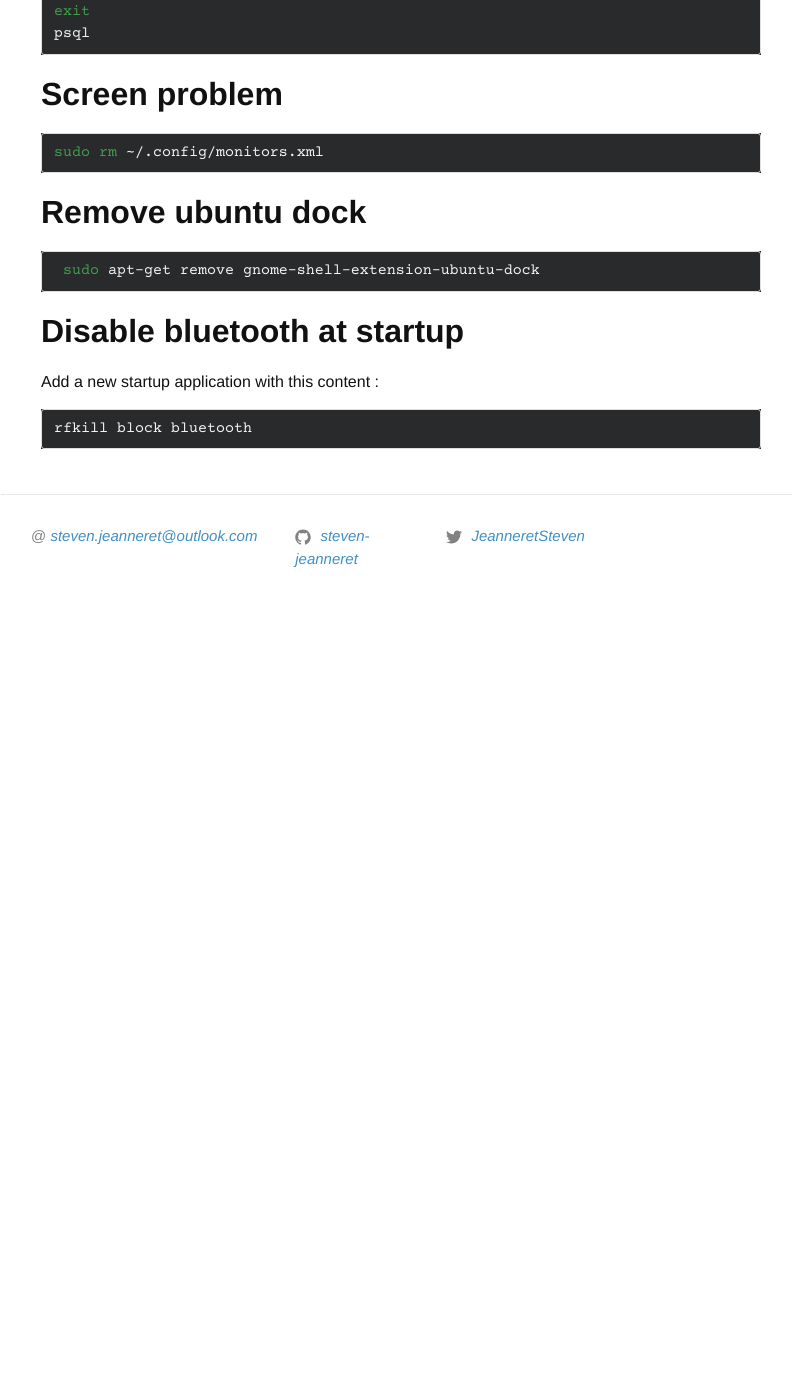
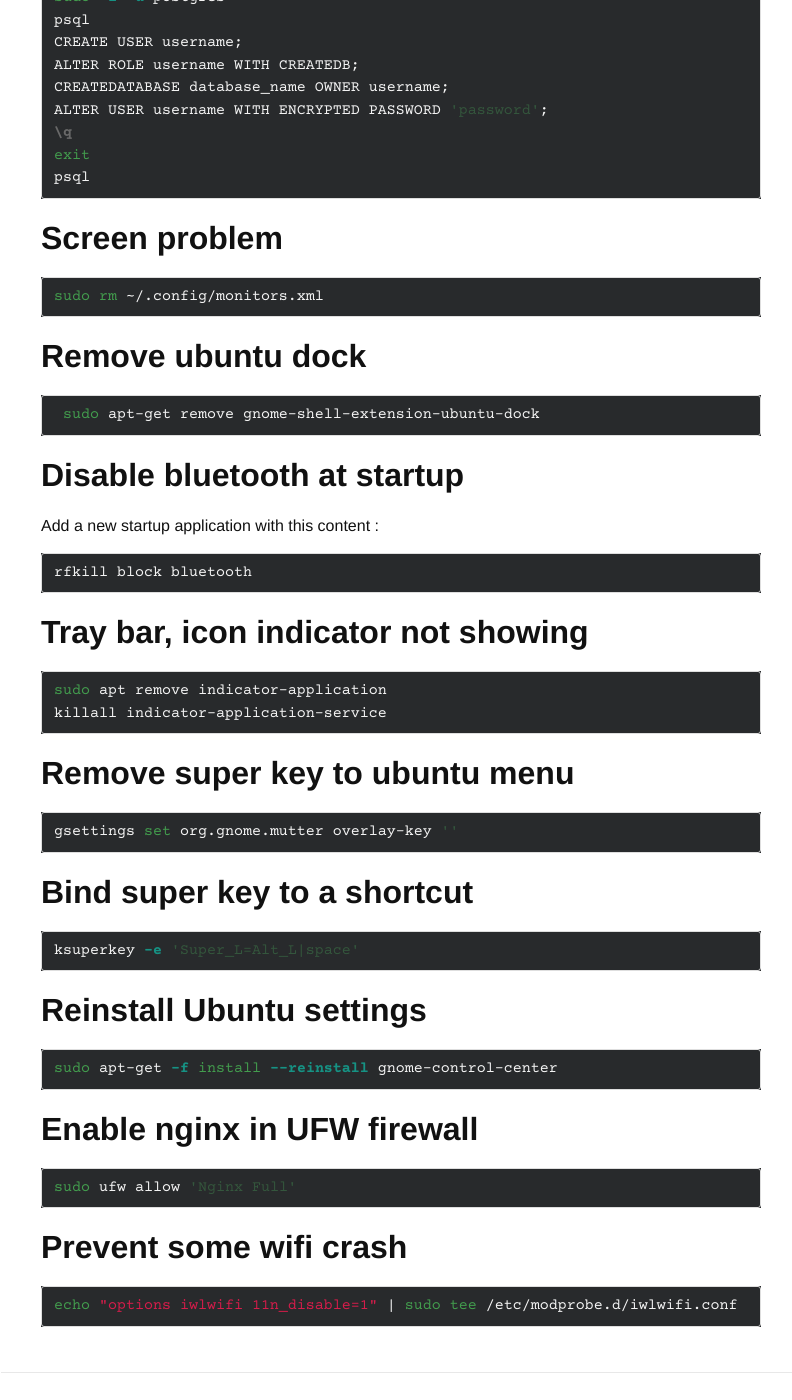
Before and after one commit to steven-jeanneret/steven-jeanneret.github.io, a Jekyll site: the page built from _posts/linux/2017-11-23-linux.md, in a window 1280 px wide and 1400 px high, scrolled down 3202 px. Shown: the whole window, without its empty margins (239-1031 px from the left). Built offline with Jekyll 4.4.1, drawn with Linux system fonts in a browser that asks for light colours; before the commit the page ends 3832 px from its top, so only the background shows below that; some of the changed text lies outside the part shown.

Commit message:
ajout dans linux

````diff
--- a/_posts/linux/2017-11-23-linux.md
+++ b/_posts/linux/2017-11-23-linux.md
@@ -21,6 +21,12 @@ category: linux
 - [Screen problem](#screen-problem)
 - [Remove ubuntu dock](#remove-ubuntu-dock)
 - [Disable bluetooth at startup](#disable-bluetooth-at-startup)
+- [Tray bar, icon indicator not showing](#tray-bar-icon-indicator-not-showing)
+- [Remove super key to ubuntu menu](#remove-super-key-to-ubuntu-menu)
+- [Bind super key to a shortcut](#bind-super-key-to-a-shortcut)
+- [Reinstall Ubuntu settings](#reinstall-ubuntu-settings)
+- [Enable nginx in UFW firewall](#enable-nginx-in-ufw-firewall)
+- [Prevent some wifi crash](#prevent-some-wifi-crash)
 
 # Upgrade Ubuntu to the newer version
 ```bash
@@ -157,3 +163,34 @@ Add a new startup application with this content :
 ```bash
 rfkill block bluetooth
 ```
+
+# Tray bar, icon indicator not showing
+```bash
+sudo apt remove indicator-application
+killall indicator-application-service
+```
+
+# Remove super key to ubuntu menu
+```bash
+gsettings set org.gnome.mutter overlay-key ''
+```
+
+# Bind super key to a shortcut
+```bash
+ksuperkey -e 'Super_L=Alt_L|space'
+```
+
+# Reinstall Ubuntu settings
+```bash
+sudo apt-get -f install --reinstall gnome-control-center
+```
+
+# Enable nginx in UFW firewall
+```bash
+sudo ufw allow 'Nginx Full'
+```
+
+# Prevent some wifi crash
+```bash
+echo "options iwlwifi 11n_disable=1" | sudo tee /etc/modprobe.d/iwlwifi.conf
+```
````
Also changed, not shown: _posts/utilitaires/2017-11-16-shortcut.md (+3 -1 lines).
